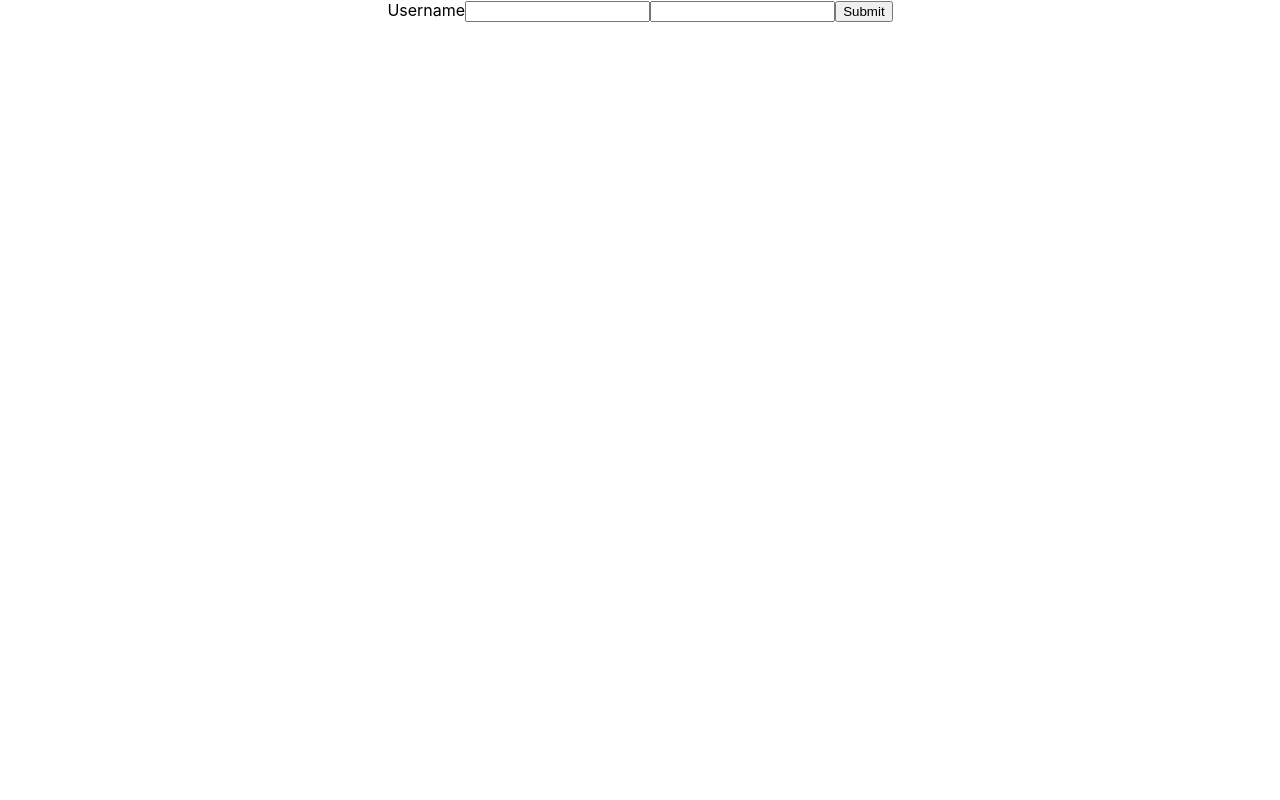
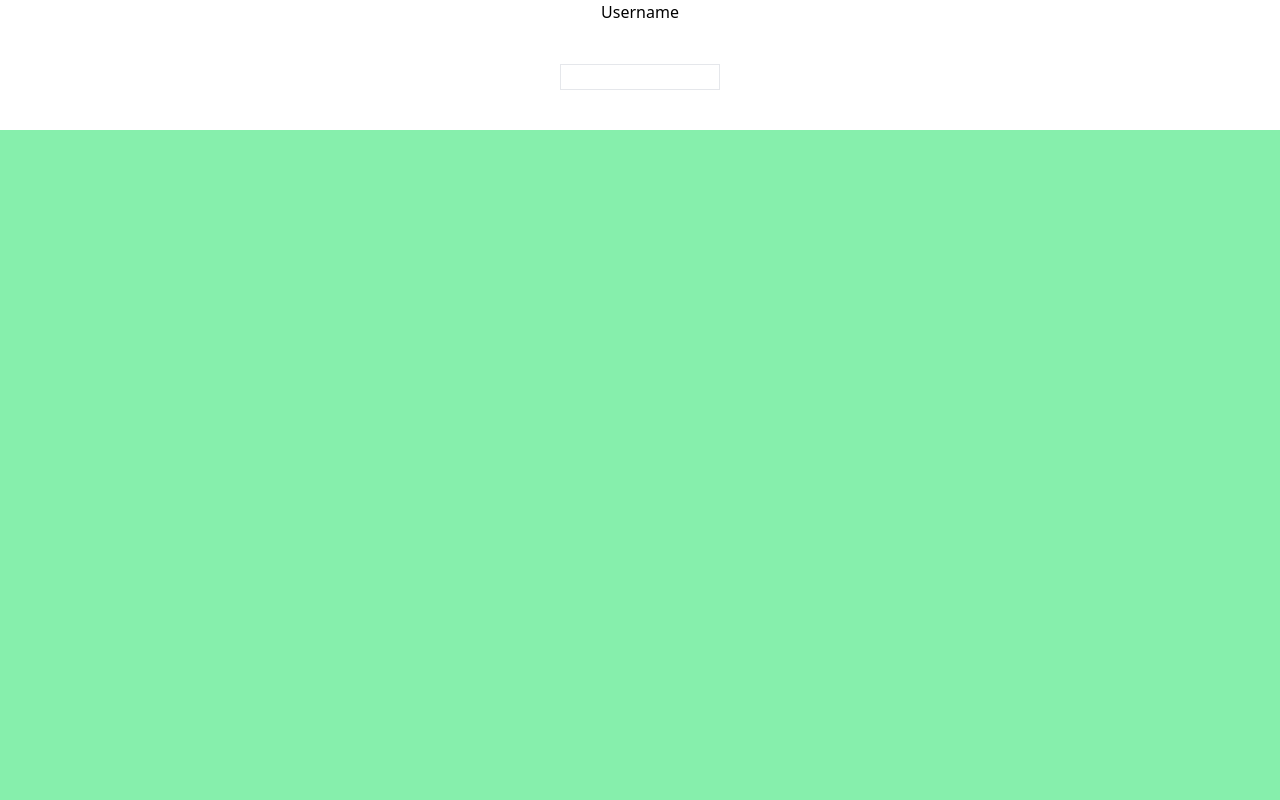
Before and after one commit to mohan13/Form, a React app: page / in a window 1280 px wide. Shown: the top 800 px of the page. Built offline with nearby package versions, Linux system fonts and the light colour scheme.

Commit message:
with tailwind

```diff
--- a/package.json
+++ b/package.json
@@ -36,5 +36,10 @@
       "last 1 firefox version",
       "last 1 safari version"
     ]
+  },
+  "devDependencies": {
+    "autoprefixer": "^10.4.7",
+    "postcss": "^8.4.14",
+    "tailwindcss": "^3.1.2"
   }
 }
--- /dev/null
+++ b/postcss.config.js
@@ -0,0 +1,6 @@
+module.exports = {
+  plugins: {
+    tailwindcss: {},
+    autoprefixer: {},
+  },
+}
--- a/src/Components/Form/mainForm.jsx
+++ b/src/Components/Form/mainForm.jsx
@@ -16,12 +16,15 @@ const MainForm = () => {
       validationSchema={schema}
       render = {({errors,touched,handleSubmit})=>{
         return (
-          <Form onSubmit={handleSubmit}>
+          <Form onSubmit={handleSubmit} className="grid grid-col-1 gap-10  ">
             <label>Username</label>
-            <Field type='text' name='username'/>
-            <ErrorMessage name='username' component={'div'}/>
-            <Field type='password' name='password'/>
-            <ErrorMessage name='password' component={'div'}/>
+            <Field className=" w-40 border mx-auto" type='text' name='username'/>
+            <div className='relative w-full h-screen intent-40 grid place-content-center top-0 left-0 bg-green-300'>
+            <ErrorMessage className='absolute z-20 top-0 left-0  grid place-content-center bg-red-200 ' name='username' component={'div'}/>
+            </div>
+            {/* <label>Password</label>
+            <Field className="w-40 border mx-auto" type='password' name='password'/>
+            <ErrorMessage name='password' component={'div'}/> */}
             <button type='submit'>Submit</button>
           </Form>
         )
--- a/src/index.css
+++ b/src/index.css
@@ -1,13 +1,3 @@
-body {
-  margin: 0;
-  font-family: -apple-system, BlinkMacSystemFont, 'Segoe UI', 'Roboto', 'Oxygen',
-    'Ubuntu', 'Cantarell', 'Fira Sans', 'Droid Sans', 'Helvetica Neue',
-    sans-serif;
-  -webkit-font-smoothing: antialiased;
-  -moz-osx-font-smoothing: grayscale;
-}
-
-code {
-  font-family: source-code-pro, Menlo, Monaco, Consolas, 'Courier New',
-    monospace;
-}
+@tailwind base;
+@tailwind components;
+@tailwind utilities;
--- /dev/null
+++ b/tailwind.config.js
@@ -0,0 +1,10 @@
+/** @type {import('tailwindcss').Config} */
+module.exports = {
+  content: [
+    "./src/**/*.{js,jsx,ts,tsx}",
+  ],
+  theme: {
+    extend: {},
+  },
+  plugins: [],
+}
```
Also changed, not shown: src/Components/ui/error.jsx (added), 1 other file.
